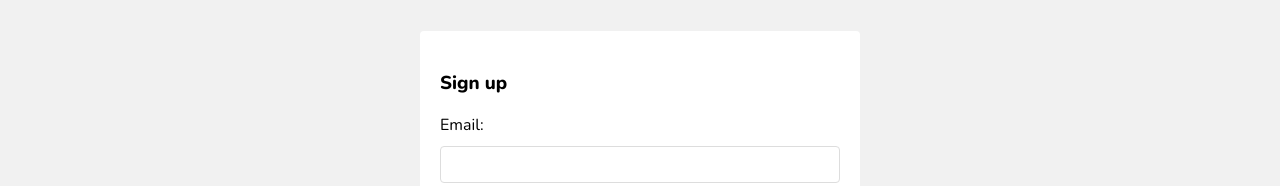
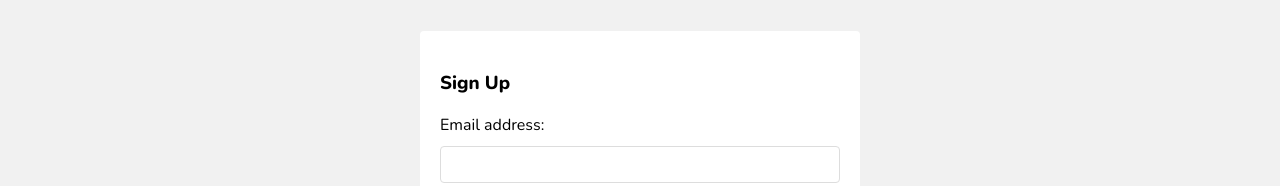
Before and after one commit to sarichatsee/problem-statement-recipe-team-3, a React (Create React App) app in the folder frontend/: page /signup in a window 1280 px wide. Shown: the part 135-321 px from the top of the page. Built offline with nearby package versions, Linux system fonts and the light colour scheme.

Commit message:
please bro

```diff
--- a/frontend/src/pages/Signup.js
+++ b/frontend/src/pages/Signup.js
@@ -1,27 +1,27 @@
+import { useState } from "react";
+import { useSignup } from "../hooks/useSignup";
 
-import React, { useState } from "react";
-import { useSignup } from "../hooks/useSignup";
-export default function Signup() {
+const Signup = () => {
     const [email, setEmail] = useState("");
     const [password, setPassword] = useState("");
     const { signup, error, isLoading } = useSignup();
 
     const handleSubmit = async (e) => {
         e.preventDefault();
+
         await signup(email, password);
     };
 
     return (
         <form className="signup" onSubmit={handleSubmit}>
-      <h3>Sign up</h3>
+            <h3>Sign Up</h3>
 
-      <label>Email:</label>
+            <label>Email address:</label>
             <input
                 type="email"
                 onChange={(e) => setEmail(e.target.value)}
                 value={email}
             />
-
             <label>Password:</label>
             <input
                 type="password"
@@ -29,10 +29,10 @@ export default function Signup() {
                 value={password}
             />
 
-      <button type="submit" disabled={isLoading}>
-        Sign up
-      </button>
+            <button disabled={isLoading}>Sign up</button>
             {error && <div className="error">{error}</div>}
         </form>
     );
-}
+};
+
+export default Signup;
```
Lines whose indentation alone changed are shown as unchanged.
